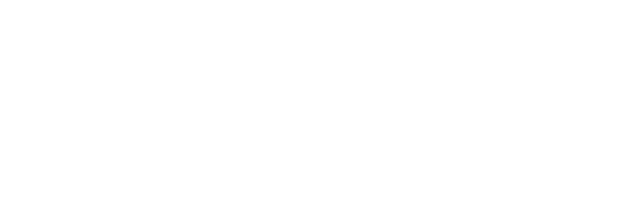
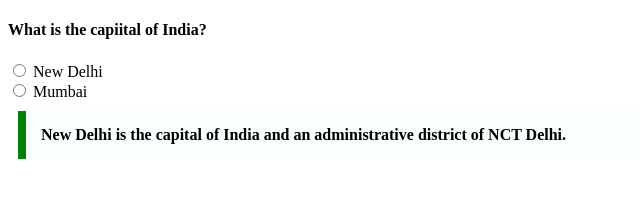
Before and after one commit to acciojob/trivia-Pramila96, a website: page main.html in a window 1280 px wide. Shown: the whole page, without its empty margins (0-640 px from the left). Drawn offline with Linux system fonts and the light colour scheme.

Commit message:
created a submission

```diff
--- a/main.html
+++ b/main.html
@@ -11,6 +11,18 @@
     <script type="text/javascript" src="./script.js">
 </script>
 
+	<h4>What is the capiital of India?</h4>
+	<div>
+	<input type="radio" name="capital" id="capital">
+	<label for="capital">New Delhi</label>
+	</div>
+	<div>
+	<input type="radio" name="capital" id="capital1">
+	<label for="capital">Mumbai</label>
+	</div>
+	<blockquote cite="https://en.wikipedia.org/wiki/New_Delhi">
+	 New Delhi is the capital of India and an administrative district of NCT Delhi.
+	</blockquote>
 </body>
 
 </html>
--- a/styles.css
+++ b/styles.css
@@ -1,2 +1,10 @@
 
 /* Your CSS Code here. */
+blockquote{
+	max-width: 600px;
+margin: 10px;
+padding: 15px;
+border-left: 8px solid green;
+background-color: #f8fffe;
+font-weight: bold;
+}
```
